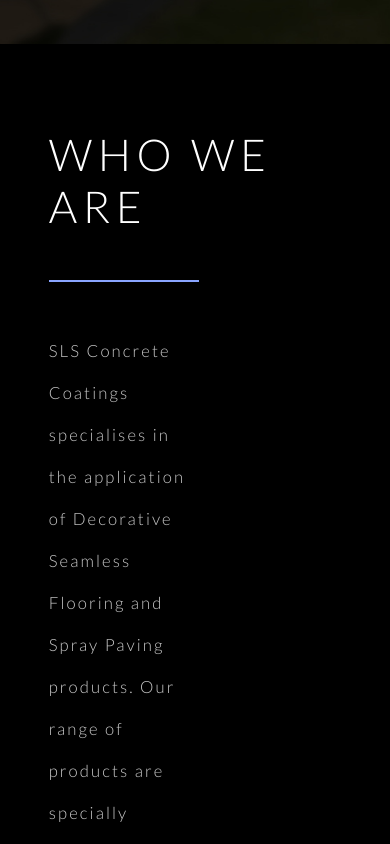
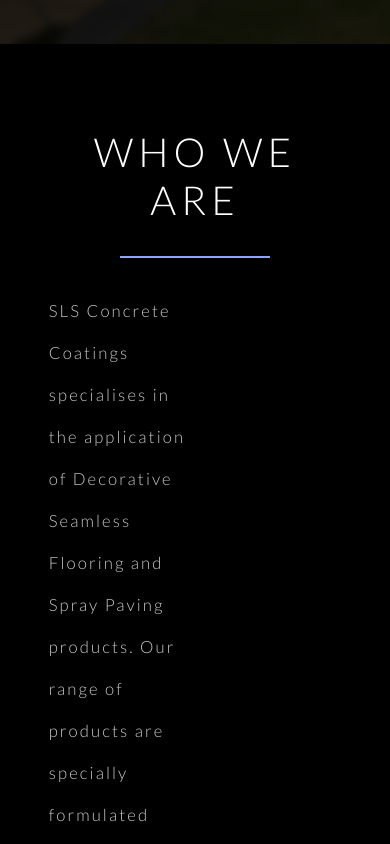
Before and after one commit to Blake-K-Yeboah/sls-concrete-coatings, a Next.js app: page / in a window 390 px wide. Shown: the part 800-1644 px from the top of the page. Built offline with nearby package versions, Linux system fonts and the light colour scheme.

Commit message:
Made Responsive

```diff
--- a/styles/_partials/_titles.sass
+++ b/styles/_partials/_titles.sass
@@ -20,3 +20,19 @@
         position: relative
         left: 50%
         transform: translateX(-50%)
+
+@media screen and  (max-width: 1142px)
+    .section-title
+        font-size: 2.5rem
+
+    .section-divider
+        margin: 2em 0
+
+@media screen and (max-width: 1070px)
+    .section-title
+        text-align: center
+
+    .section-divider
+        position: relative
+        left: 50%
+        transform: translateX(-50%)
```
